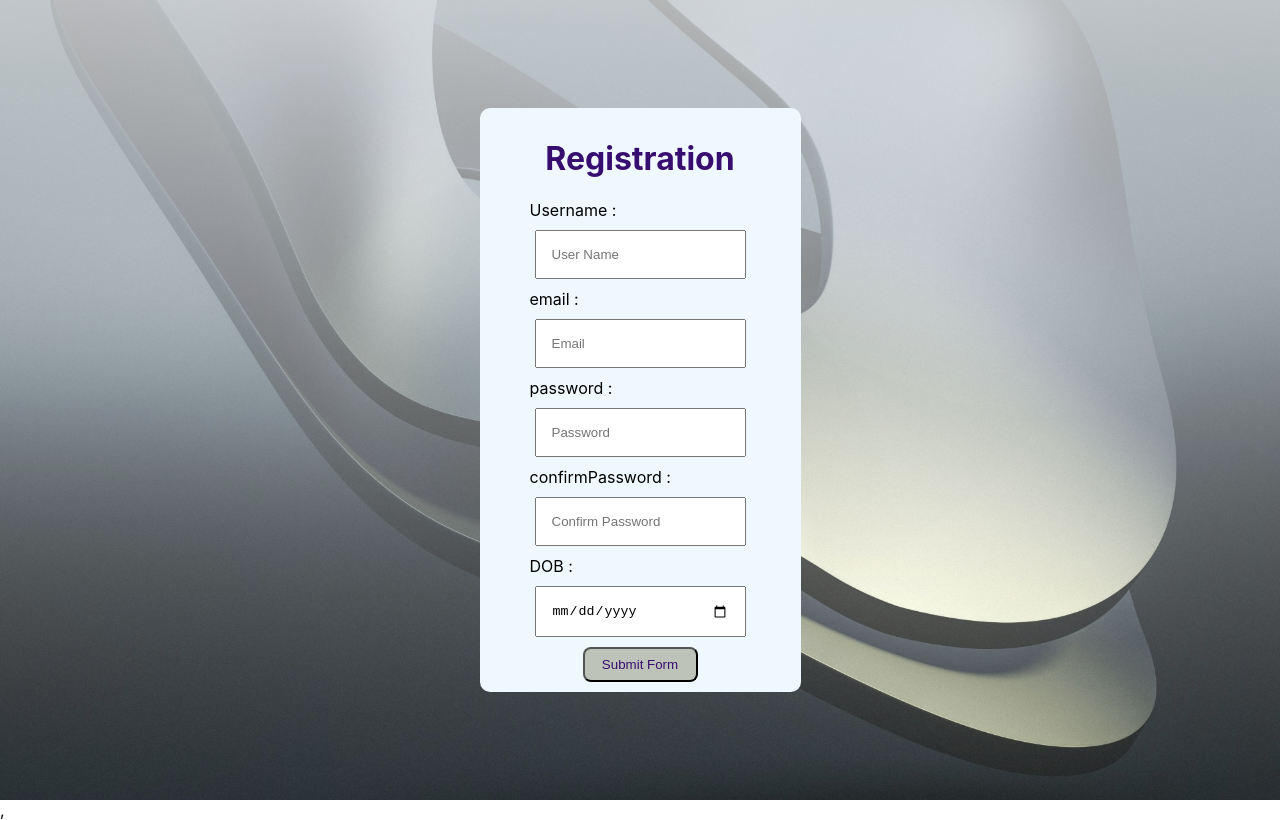
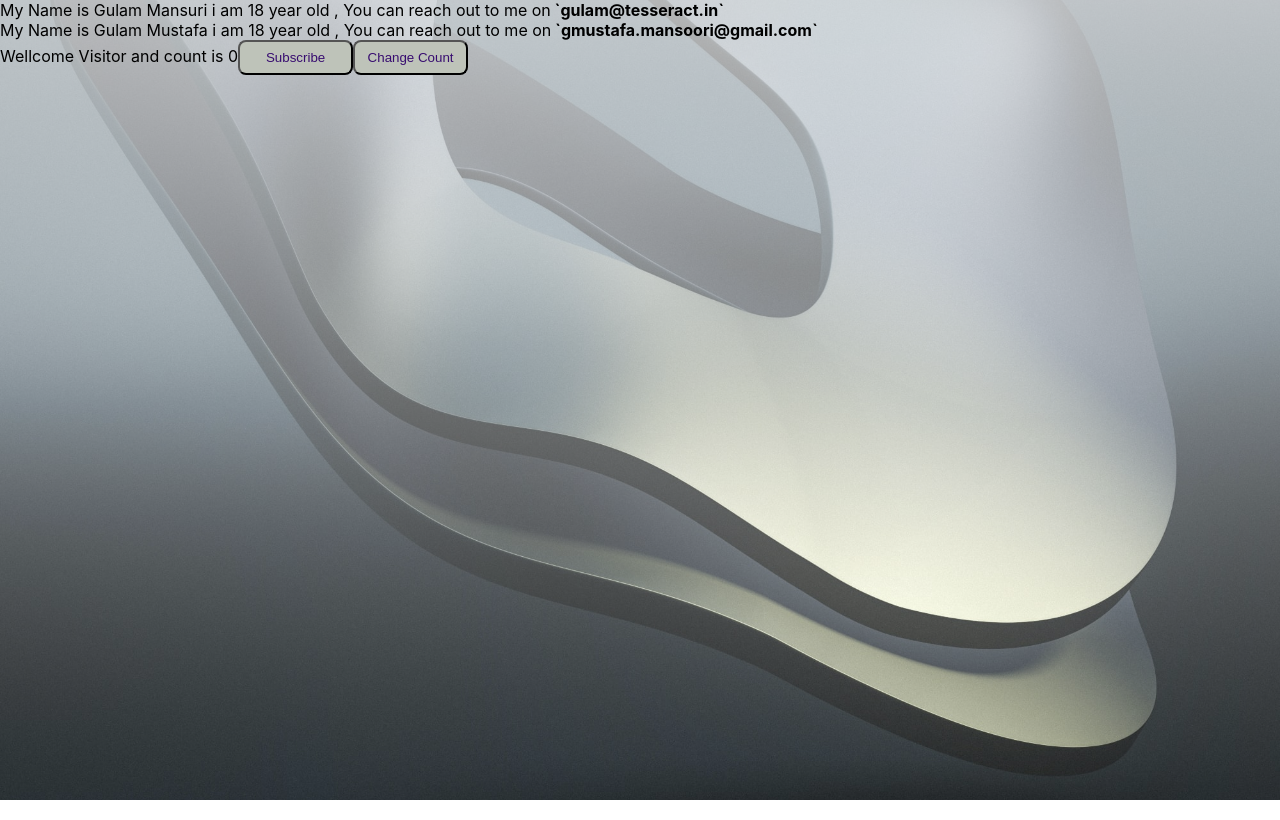
Before and after one commit to gmustafa13/react_learning, a React (Create React App) app: page / in a window 1280 px wide. Built offline with nearby package versions, Linux system fonts and the light colour scheme.

Commit message:
till use state

```diff
--- a/src/App.css
+++ b/src/App.css
@@ -1,7 +1,7 @@
 .App {
-  align-items: center;
-  display: flex;
-  justify-content: center;
+   /* align-items: center; */
+  /* display: flex;  */
+  /* justify-content: center;   */
   height: 100vh;
   background: -webkit-repeating-linear-gradient(
     rgba(255,255,255,0.7),
--- a/src/App.js
+++ b/src/App.js
@@ -1,99 +1,14 @@
-import { useState } from 'react/cjs/react.development';
-import './App.css';
-// import Expensitem  from './components/ExpensItem';
-import Forminput from './Components/FormInput'
+import "./App.css";
+import ClassBased from "./Components/classBased";
+import FunctionBased from "./Components/functionBased";
+import DemoForSate  from './Components/propsVsState'
 
 function App() {
-  const [values , setValues] = useState(
-    {
-    userName:"",
-    email:"",
-    birthday:"",
-    password:"",
-    confirmPassword:""
-  }
-  )
-  const handelSubmit =(e)=>{
-    e.perventDefault()
-    console.log("e.target",e.target.value);
-  }
-
-  const onChange= (e)=>{
-    console.log("in onchange",e.target.name , e.target.value)
-    setValues({...values , [e.target.name]:e.target.value})
-  }
-
-  const inputs = [
-    {
-      id:1,
-      name:"userName",
-      placeholder:"User Name",
-      type:"text",
-      lebel:"Username"
-    },
-    {
-      id:2,
-      name:"email",
-      placeholder:"Email",
-      type:"text",
-      lebel:"email"
-    }
-    ,{
-      id:3,
-      name:"password",
-      placeholder:"Password",
-      type:"password",
-      lebel:"password"
-    }
-    ,{
-      id:4,
-      name:"confirmPassword",
-      placeholder:"Confirm Password",
-      type:"password",
-      lebel:"confirmPassword"
-    },
-    {
-      id:5,
-      name:"birthday",
-      placeholder:"Birthday",
-      type:"Date",
-      lebel:"DOB"
-    }
-  ]
-
-  // const expenses = [
-  //   {
-  //     id: 'e1',
-  //     title: 'Toilet Paper',
-  //     amount: 94.12,
-  //     date: new Date(2020, 7, 14),
-  //   },
-  //   { id: 'e2', title: 'New TV', amount: 799.49, date: new Date(2021, 2, 12) },
-  //   {
-  //     id: 'e3',
-  //     title: 'Car Insurance',
-  //     amount: 294.67,
-  //     date: new Date(2021, 2, 28),
-  //   },
-  //   {
-  //     id: 'e4',
-  //     title: 'New Desk (Wooden)',
-  //     amount: 450,
-  //     date: new Date(2021, 5, 12),
-  //   },
-  // ];
   return (
     <div className="App">
-      <form onSubmit={handelSubmit}>
-        <h1>Registration</h1>
-      {inputs.map((input)=>{
-       return <Forminput key={input.id} {...input} value={values[input.name]} onChange={onChange}/>
-      })}
-      <div className='buttonClass'>
-      <button>Submit Form</button>
-      </div>
-
-      </form>
+      <ClassBased name='Gulam Mansuri' age='18' email='gulam@tesseract.in'/>
+      <FunctionBased name='Gulam Mustafa' age='18' email='gmustafa.mansoori@gmail.com' />
+      <DemoForSate/>
     </div>
   );
 }
--- a/src/Components/FormInput.css
+++ /dev/null
@@ -1,8 +0,0 @@
-input{
-    padding: 15px;
-    margin: 10px 5px;
-}
-.formInput{
-   display: flex;
-   flex-direction: column;
-}
--- a/src/Components/FormInput.js
+++ /dev/null
@@ -1,13 +0,0 @@
-import React  from "react";
-import './FormInput.css'
-
-function Forminput(props){
-    return(
-        <div className="formInput">
-            <label>{props.lebel} :</label>
-            <input placeholder={props.placeholder} name={props.name} value={props.value} type={props.type} onChange={props.onChange}/>
-        </div>
-    )
-}
-
-export default Forminput
--- /dev/null
+++ b/src/Components/classBased.js
@@ -0,0 +1,15 @@
+import React, { Component } from "react";
+
+class ClassBased extends Component {
+  render() {
+    return (
+      <div>
+        My Name is {this.props.name} i am {this.props.age} year old , You can
+        reach out to me on
+        <strong> `{this.props.email}`</strong>
+      </div>
+    );
+  }
+}
+
+export default ClassBased;
--- /dev/null
+++ b/src/Components/functionBased.js
@@ -0,0 +1,13 @@
+import React from "react";
+
+const FunctionBased = (props) => {
+  const { name, age, email } = props;
+  return (
+    <div>
+      My Name is {name} i am {age} year old , You can reach out to me on
+      <strong> `{email}`</strong>
+    </div>
+  );
+};
+
+export default FunctionBased;
--- /dev/null
+++ b/src/Components/propsVsState.js
@@ -0,0 +1,51 @@
+import { Component } from "react";
+import React from "react";
+
+/**
+ * props is passed in the comp.     || state is in the comp
+ * props passed as fun. parameter  || state is variable
+ * child comp cant changes props || child can chnage value using state
+ * in func. comp u can use any parameter  || useSate hooks for using state
+ * in class comp use this.props  || use this.state in class comp
+ */
+
+// calss based state
+
+class DemoForSate extends Component {
+  constructor() {
+    super();
+    this.state = {
+      msg: "Visitor",
+      count: 0,
+    };
+  }
+  changeMsg() {
+    // setSate have two parameter 1. object/function 2. callback
+    this.setState(
+      {
+        msg: "Thank you for clicking",
+      },
+      () => {}
+    );
+  }
+
+  changeCount() {
+    // if value depends on previous state then use this syntax
+    this.setState((prevState) => ({
+      count: prevState.count + 1,
+    }), ()=>{
+        console.log("count", this.state.count)
+    });
+  }
+  render() {
+    return (
+      <div>
+        Wellcome {this.state.msg} and count is {this.state.count}
+        <button onClick={() => this.changeMsg()}>Subscribe</button>
+        <button onClick={() => this.changeCount()}>Change Count</button>
+      </div>
+    );
+  }
+}
+
+export default DemoForSate;
--- a/src/index.js
+++ b/src/index.js
@@ -2,11 +2,11 @@ import React from 'react';
 import ReactDOM from 'react-dom';
 import './index.css';
 import App from './App'
-import SetState from './SetState'
+
 
 ReactDOM.render(
   <React.StrictMode>
-    <App />,
+    <App></App>
    </React.StrictMode>,
   document.getElementById('root')
 );
```
Also changed, not shown: src/Components/useStateInFunction.js (added, +14 -0 lines).
